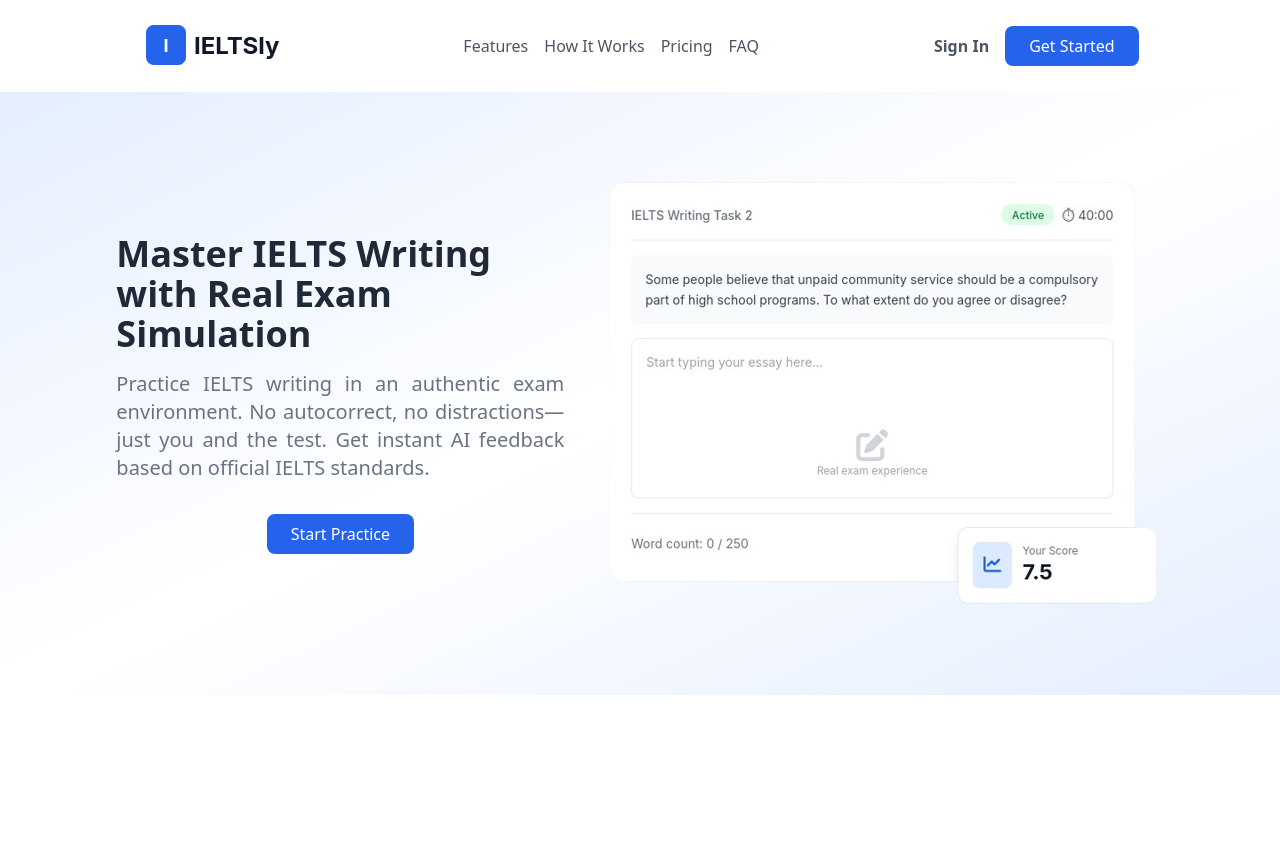
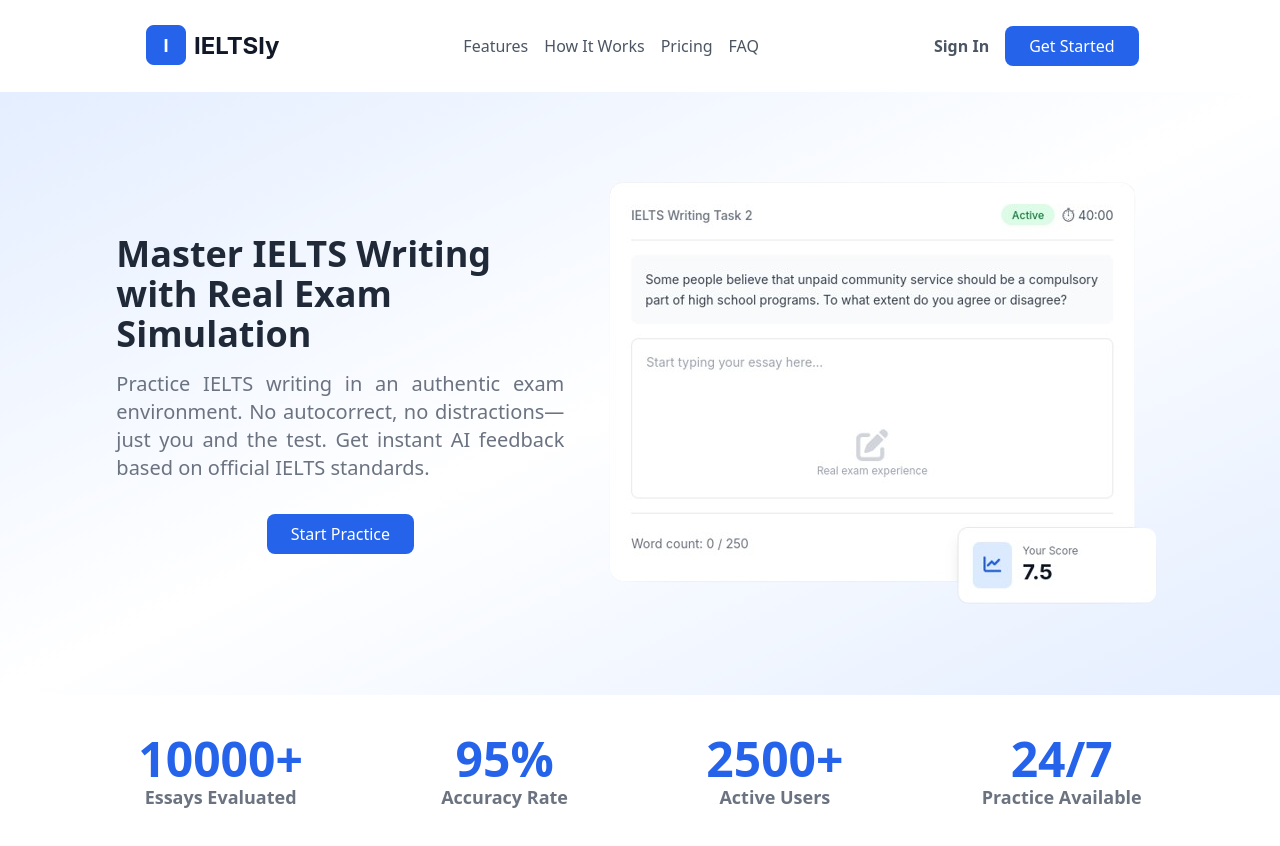
Before and after one commit to Jeremi-code/IELTSly, a Next.js app: page / in a window 1280 px wide. Shown: the top 846 px of the page. Before the commit the page ends 800 px from the top, so only its background shows below. Built offline with nearby package versions, Linux system fonts and the light colour scheme.

Commit message:
Homepage: Statistics section added

```diff
--- /dev/null
+++ b/app/components/Stat.tsx
@@ -0,0 +1,26 @@
+import React from 'react'
+
+const Stat = () => {
+  return (
+    <div className='w-full py-10 flex items-center justify-evenly'>
+      <div className='text-center'>
+        <h3 className='text-5xl font-bold text-[#2563eb]'>10000+</h3>
+        <p className='text-[#6B7280] text-lg font-bold'>Essays Evaluated</p>
+      </div>
+      <div className='text-center'>
+        <h3 className='text-5xl font-bold text-[#2563eb]'>95%</h3>
+        <p className='text-[#6B7280] text-lg font-bold'>Accuracy Rate</p>
+      </div>
+      <div className='text-center'>
+        <h3 className='text-5xl font-bold text-[#2563eb]'>2500+</h3>
+        <p className='text-[#6B7280] text-lg font-bold'>Active Users</p>
+      </div>
+      <div className='text-center'>
+        <h3 className='text-5xl font-bold text-[#2563eb]'>24/7</h3>
+        <p className='text-[#6B7280] text-lg font-bold'>Practice Available</p>
+      </div>
+    </div>
+  )
+}
+
+export default Stat
--- a/app/page.tsx
+++ b/app/page.tsx
@@ -1,12 +1,14 @@
 import React from 'react'
 import Navbar from './components/Navbar';
 import Hero from './components/Hero';
+import Stat from './components/Stat';
 
 const HomePage = () => {
   return (
     <div>
       <Navbar />
       <Hero />
+      <Stat />
     </div>
   )
 }
```
